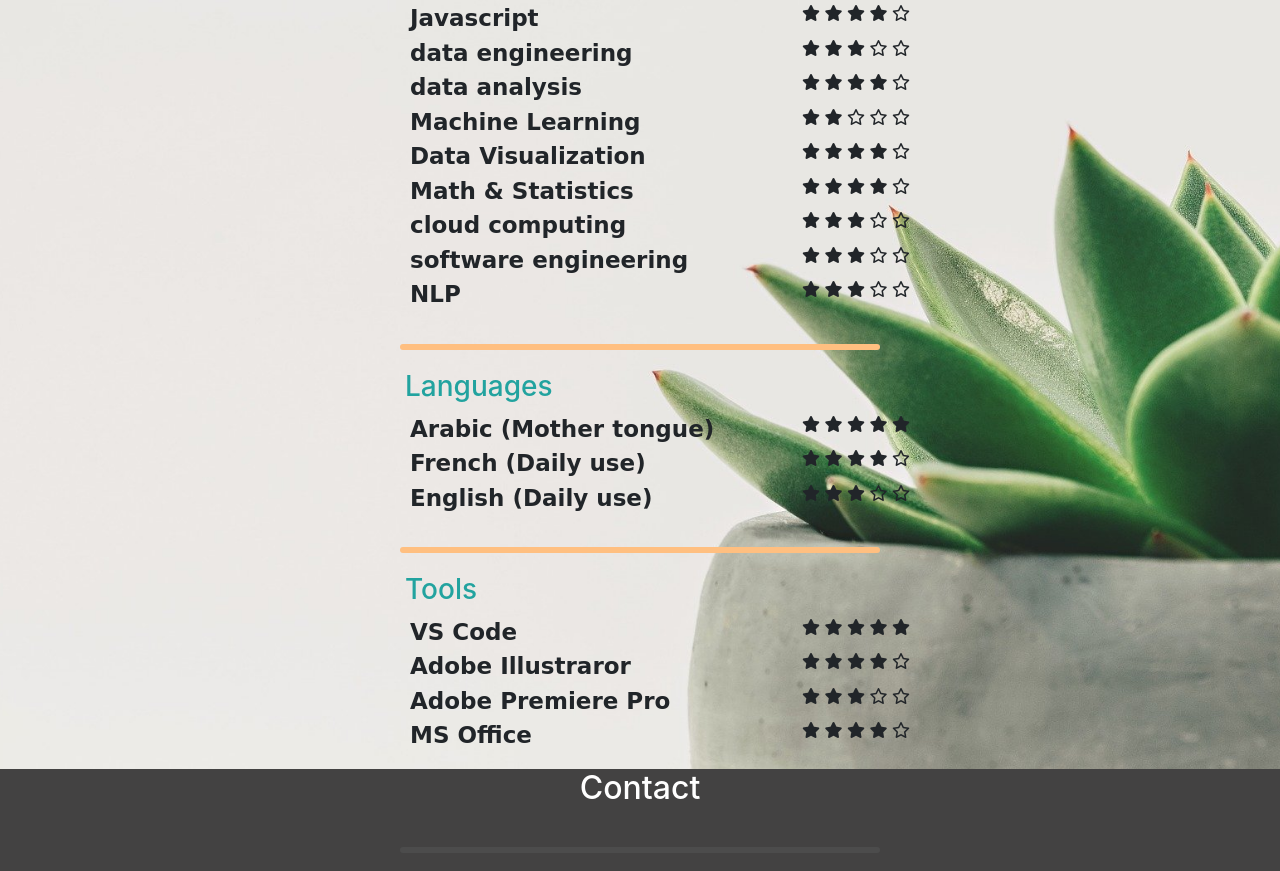
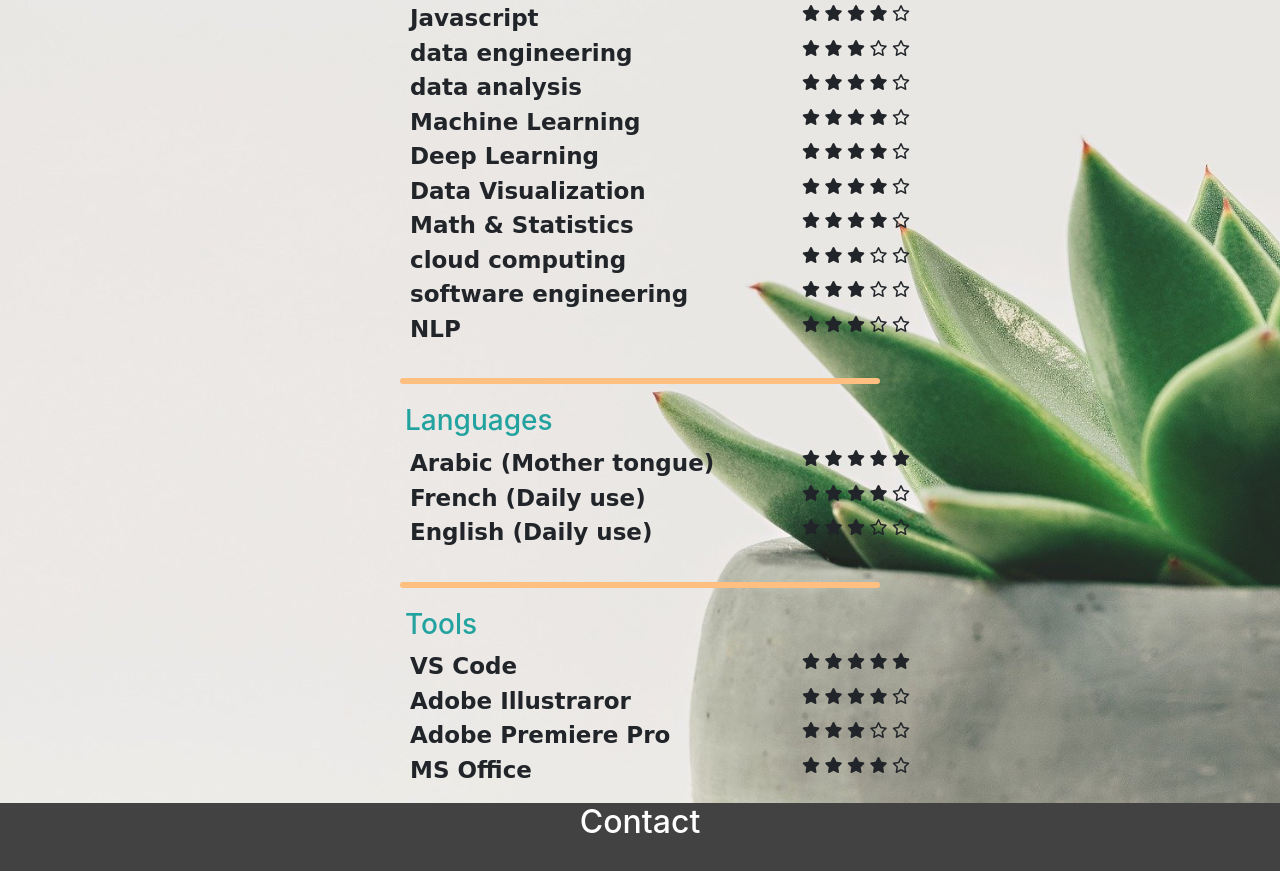
Before and after one commit to Adnane21Lk/Portfolio, a plain HTML site: page index.html in a window 1280 px wide. Shown: the part 1925-2796 px from the top of the page. Drawn offline with nearby package versions, Linux system fonts and the light colour scheme.

Commit message:
Update index.html

```diff
--- a/index.html
+++ b/index.html
@@ -176,8 +176,17 @@
 						<span class="ability-score">
 							<i class="fas fa-star"></i>
 							<i class="fas fa-star"></i>
+							<i class="fas fa-star"></i>
+							<i class="fas fa-star"></i>
 							<i class="far fa-star"></i>
-							<i class="far fa-star"></i>
+						</span>
+					</li>
+					<li><span class="ability-title">Deep Learning</span>
+						<span class="ability-score">
+							<i class="fas fa-star"></i>
+							<i class="fas fa-star"></i>
+							<i class="fas fa-star"></i>
+							<i class="fas fa-star"></i>
 							<i class="far fa-star"></i>
 						</span>
 					</li>
```
